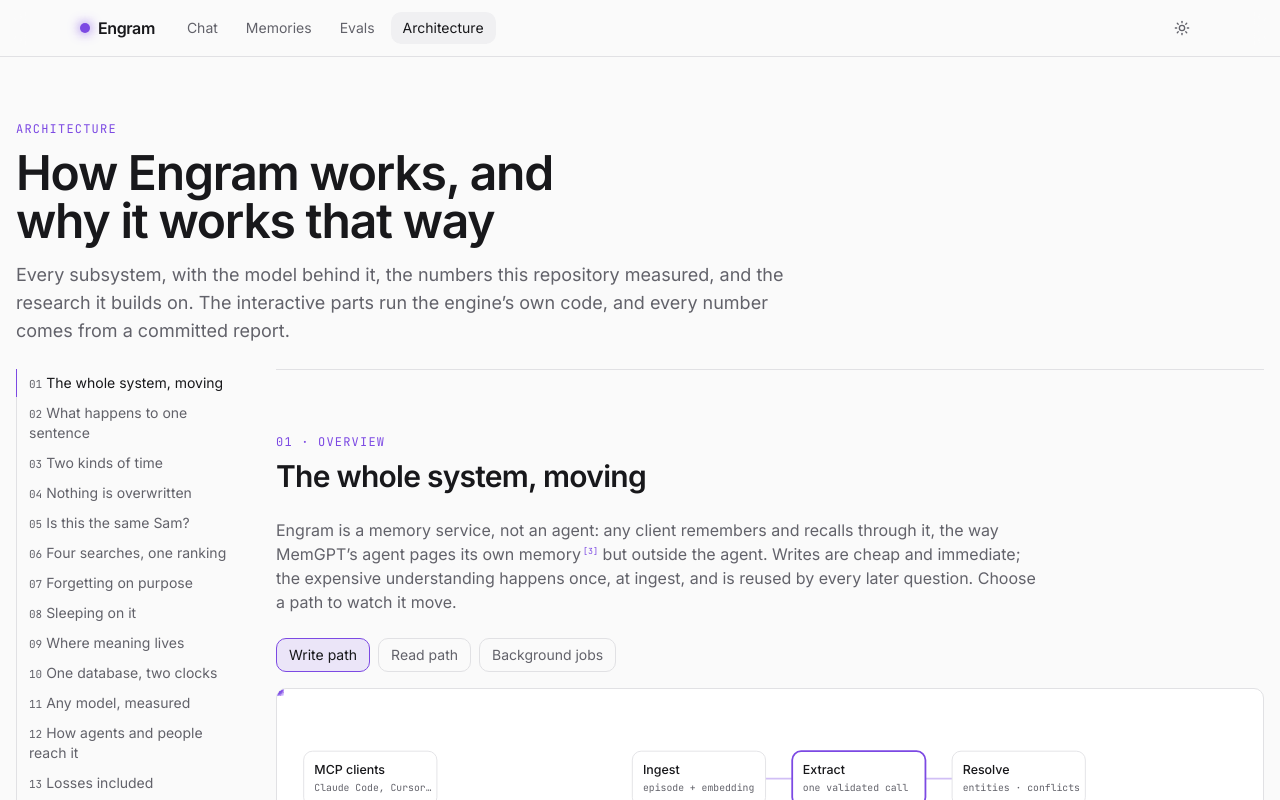
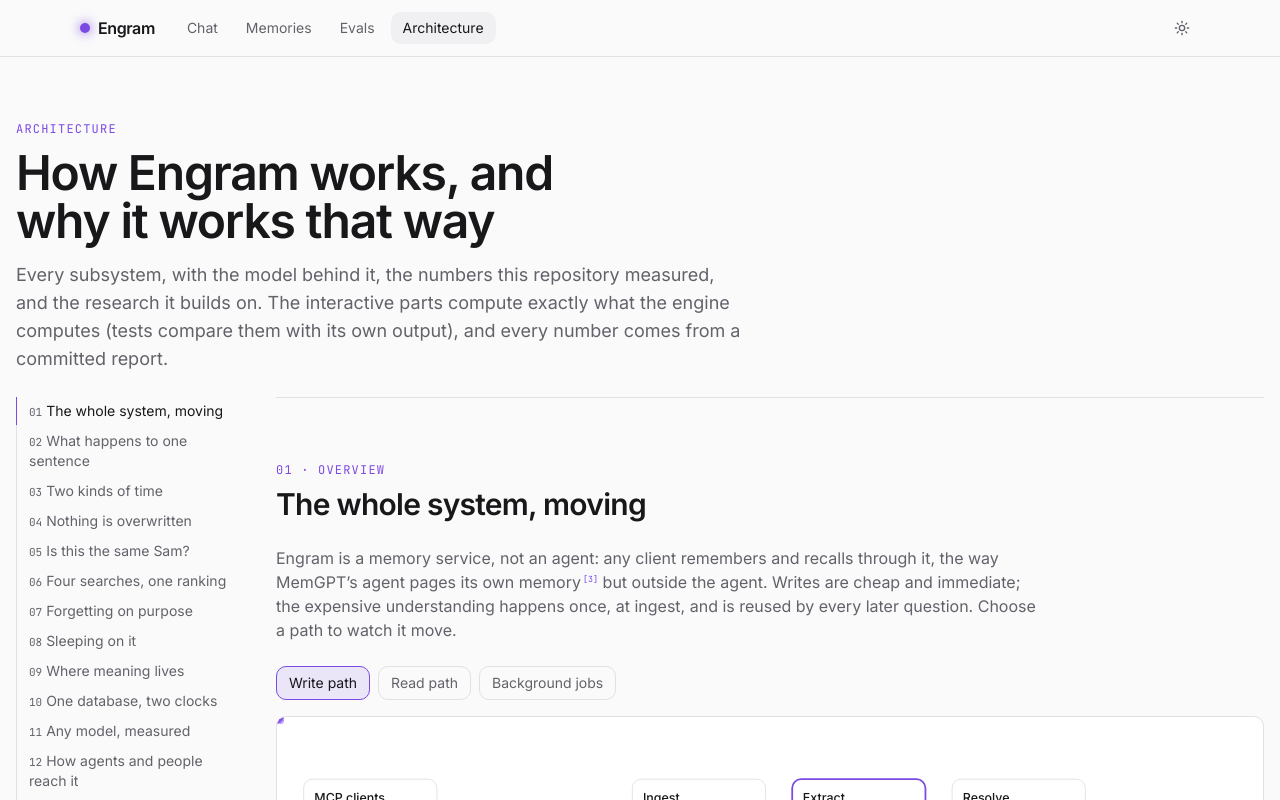
Before and after one commit to Pranav-Singh-Devloper/Engram, a Next.js app in the folder apps/web/: page /architecture in a window 1280 px wide. Shown: the top 800 px of the page. Built offline with nearby package versions, Linux system fonts and the light colour scheme.

Commit message:
fix(web): describe the explorer's models as tested mirrors

```diff
--- a/apps/web/app/architecture/page.tsx
+++ b/apps/web/app/architecture/page.tsx
@@ -19,8 +19,8 @@
         </h1>
         <p className="mt-4 text-lg text-muted-foreground text-pretty">
           Every subsystem, with the model behind it, the numbers this repository measured, and the
-          research it builds on. The interactive parts run the engine’s own code, and every number
-          comes from a committed report.
+          research it builds on. The interactive parts compute exactly what the engine computes
+          (tests compare them with its own output), and every number comes from a committed report.
         </p>
       </header>
       <div className="grid gap-10 lg:grid-cols-[220px_1fr]">
```
